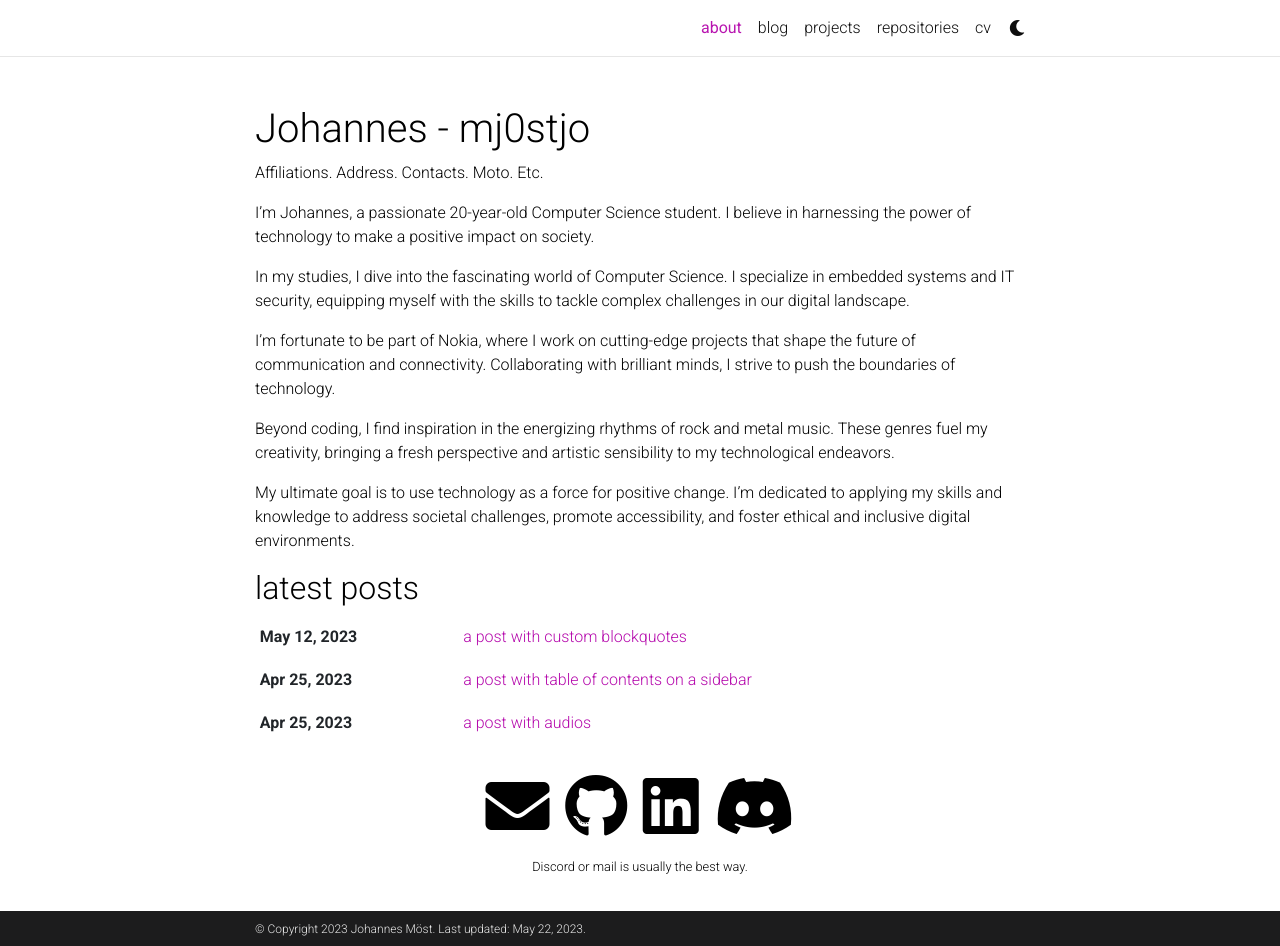
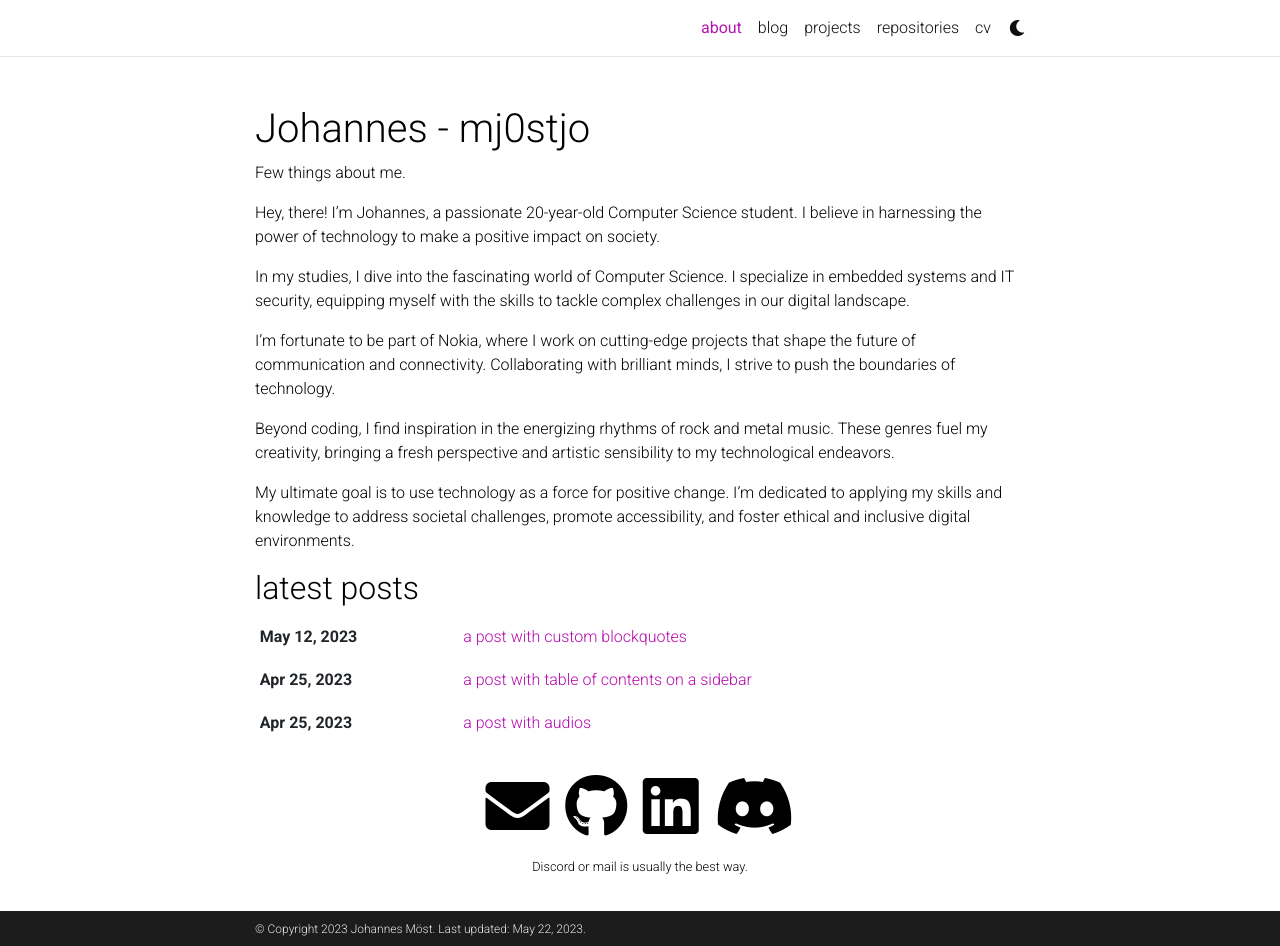
Before and after one commit to mj0stjo/mj0stjo.github.io, a Jekyll site: the page built from _pages/about.md, in a window 1280 px wide and 946 px high. Built offline with Jekyll 4.4.1, drawn with Linux system fonts in a browser that asks for light colours; comment, search, counter and statistics services are not loaded; a style sheet for code colours, icons or effects is not loaded.

Commit message:
Update about.md

```diff
--- a/_pages/about.md
+++ b/_pages/about.md
@@ -2,7 +2,7 @@
 layout: about
 title: about
 permalink: /
-subtitle: Affiliations. Address. Contacts. Moto. Etc.
+subtitle: Few things about me.
 
 profile:
   align: right
@@ -16,7 +16,7 @@ selected_papers: false # includes a list of papers marked as "selected={true}"
 social: true  # includes social icons at the bottom of the page
 ---
 
-I'm Johannes, a passionate 20-year-old Computer Science student. I believe in harnessing the power of technology to make a positive impact on society.
+Hey, there! I'm Johannes, a passionate 20-year-old Computer Science student. I believe in harnessing the power of technology to make a positive impact on society.
 
 In my studies, I dive into the fascinating world of Computer Science. I specialize in embedded systems and IT security, equipping myself with the skills to tackle complex challenges in our digital landscape.
 
```
